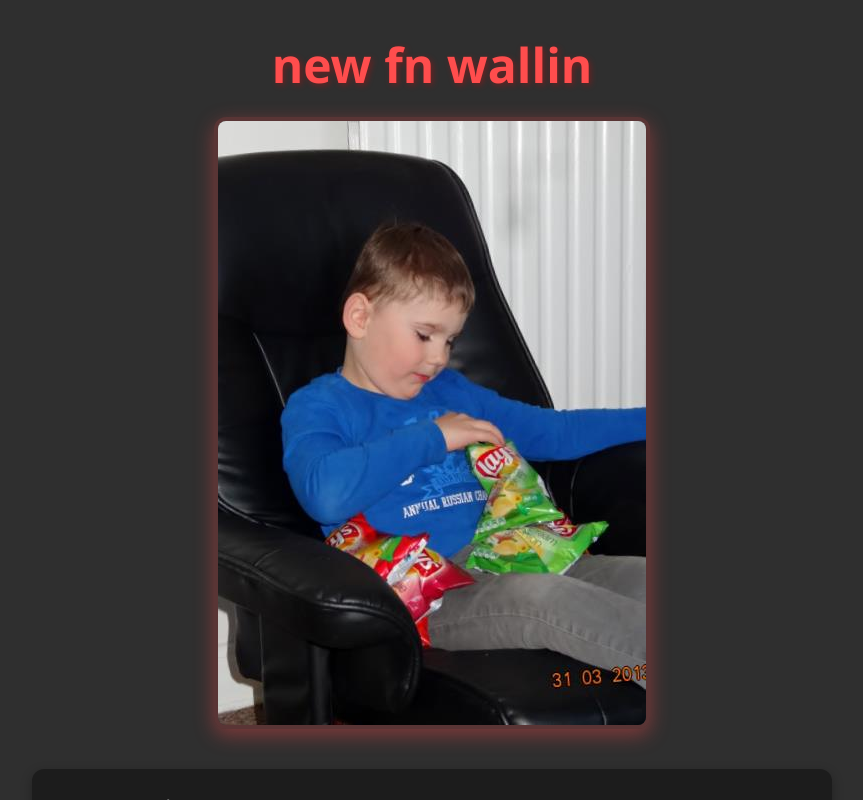
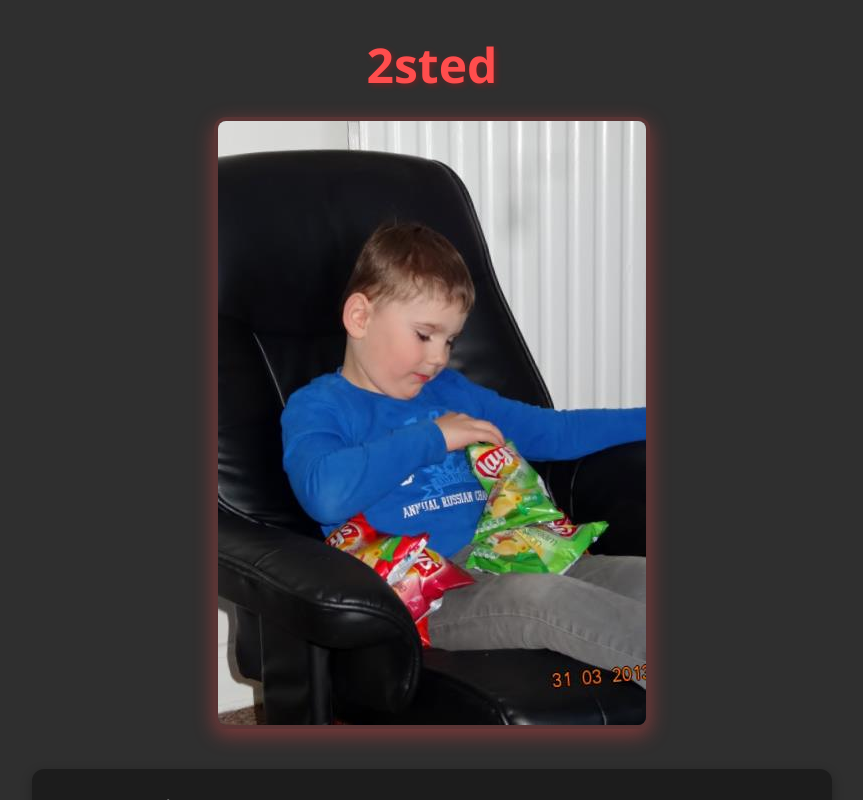
Before and after one commit to smqckd/smqckd.github.io, a plain HTML site: page index.html in a window 1280 px wide. Shown: the whole page, without its empty margins (208-1071 px from the left). Drawn offline with Linux system fonts and the light colour scheme.

Commit message:
Update index.html

```diff
--- a/index.html
+++ b/index.html
@@ -11,7 +11,7 @@
   <div class="wave-background"></div>
 
   <div class="container">
-    <h1>new fn wallin</h1>
+    <h1>2sted</h1>
     <img src="/img/kap.png" alt="Key Centered Image" />
     <div class="content">
     <p> Yo, Kasper Måsen, han er manden med stil,
```
